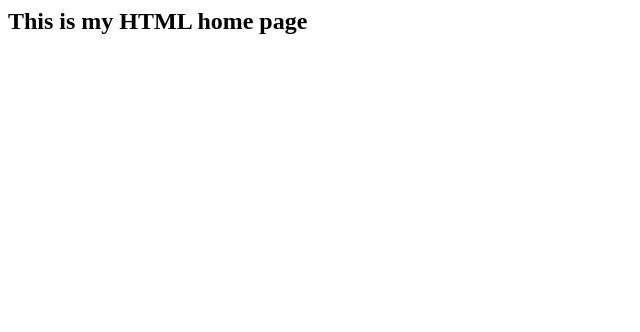
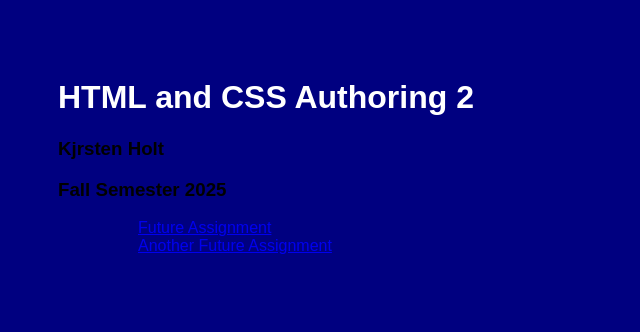
Before and after one commit to JenniferGarciaGray82/html2, a plain HTML site: page index.html in a window 1280 px wide. Shown: the whole page, without its empty margins (0-640 px from the left). Drawn offline with Linux system fonts and the light colour scheme.

Commit message:
Update index.html add example code

```diff
--- a/index.html
+++ b/index.html
@@ -1 +1,40 @@
-<h2>This is my HTML home page</h2>
+<!doctype html>
+<html lang="en">
+    <head>
+        <meta charset="utf-8">
+        <meta name="viewport" content="width=device-width, initial-scale=1">
+        <title>Jennifer's HTML and CSS Authoring 2</title>
+        <!-- You may want to add other icon formats and sizes, but have this at the least:
+        <link rel="shortcut icon" href="favicon.ico">
+        <link rel="stylesheet" href="your.css"> -->
+        <style>
+        body {
+            background-color: navy;
+            font-family: Arial, sans-serif;
+            padding: 50px;
+        }
+        h1 {
+            color: white;
+        }
+        </style>
+    </head>
+
+  <body>
+    <main>
+      <h1>HTML and CSS Authoring 2</h1>
+      <h3>Kjrsten Holt</h3>
+      <h3>Fall Semester 2025</h3>
+
+      <ul>
+        <ol><a href="#">Future Assignment</a></ol>
+        <ol><a href="#">Another Future Assignment</a></ol>
+      </ul>
+    </main>
+    <!-- <script src="your.js"></script> -->
+    <noscript>
+      <!-- Optional, place it wherever it makes sense -->
+      JavaScript is not enabled.
+    </noscript>
+
+</body>
+</html>
```
